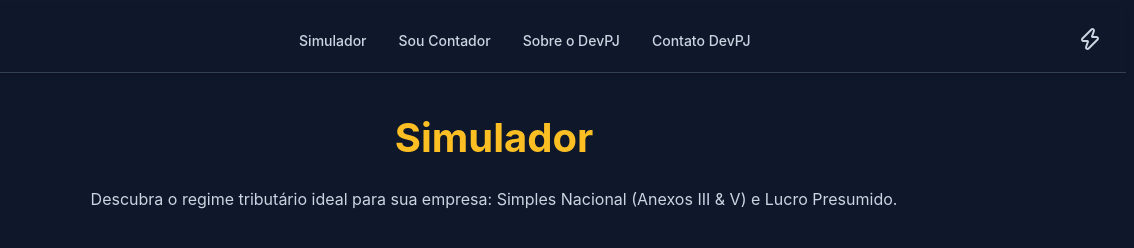
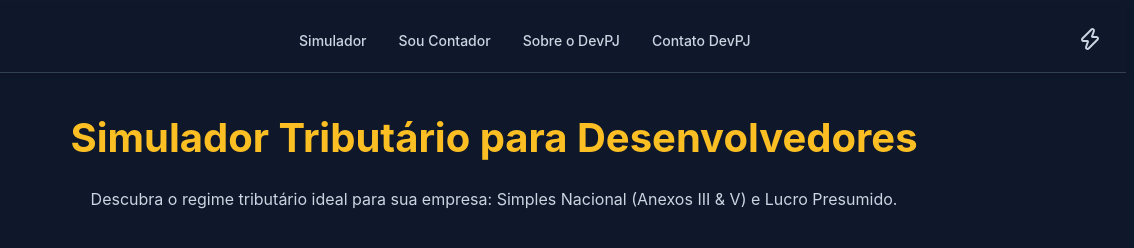
Before and after one commit to RebecaAbisag/Simulador-Tributario, a plain HTML site: page index.html in a window 1280 px wide. Shown: the top 248 px of the page, 146-1280 px from the left. Drawn offline with nearby package versions, Linux system fonts and the light colour scheme.

Commit message:
teste confirmado

```diff
--- a/index.html
+++ b/index.html
@@ -55,7 +55,7 @@
 
   <!-- Header: Seção de cabeçalho com título e subtítulo -->
   <header class="header ">
-    <h1 class="header__title">Simulador </h1>
+    <h1 class="header__title">Simulador Tributário para Desenvolvedores</h1>
     <p class="header__subtitle">Descubra o regime tributário ideal para sua empresa: Simples Nacional (Anexos III & V) e
       Lucro Presumido.</p>
   </header>
```
